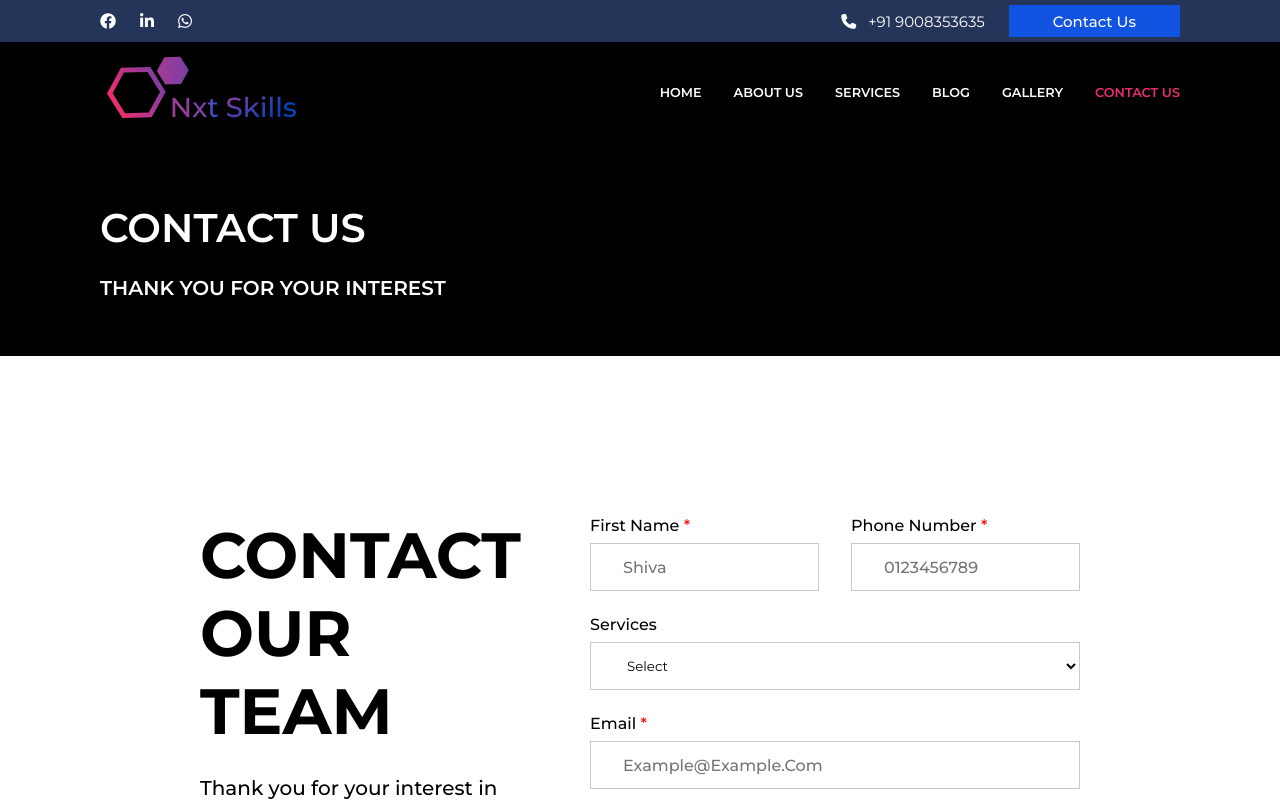
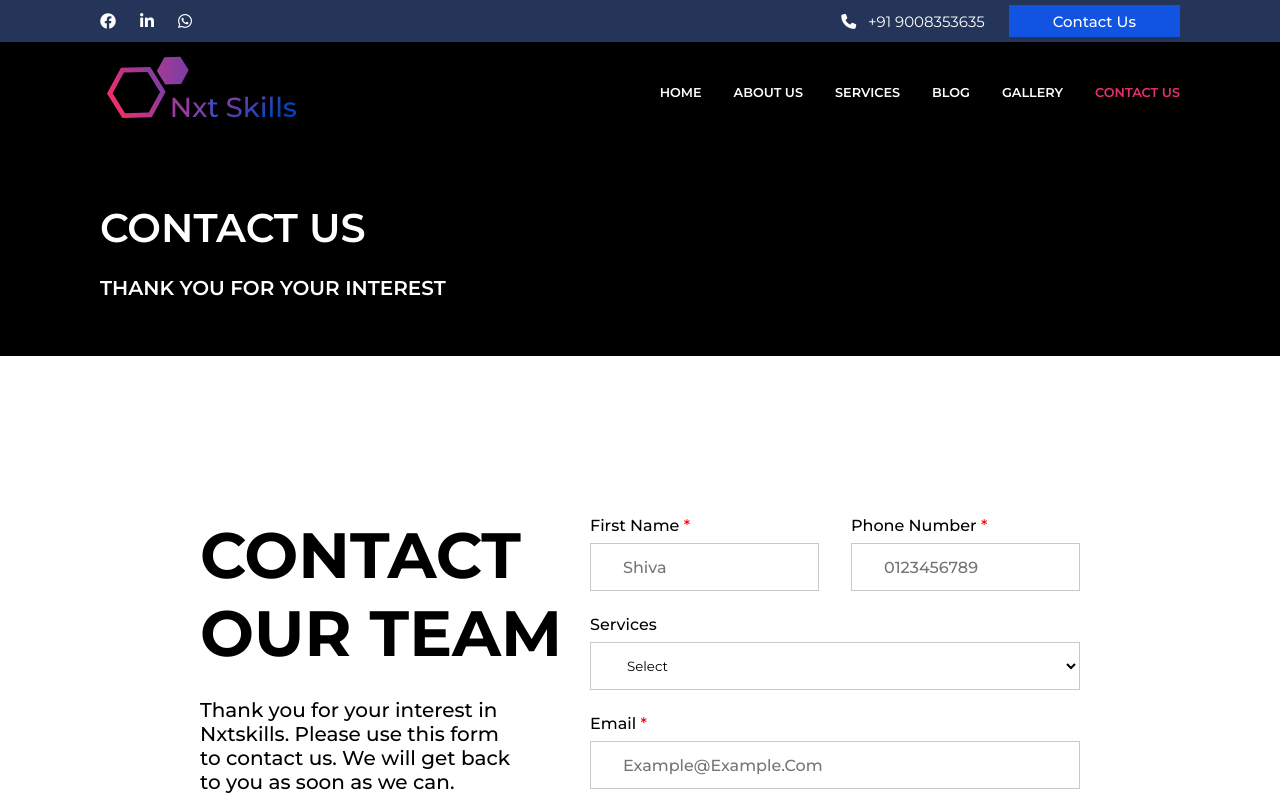
Before and after one commit to Mallikarjun-Mathapati/NXTSkills, a React (Create React App) app: page /Contact-us in a window 1280 px wide. Shown: the top 801 px of the page. Built offline with nearby package versions, Linux system fonts and the light colour scheme.

Commit message:
contact-update

```diff
--- a/src/HomeSections/HomeSection.css
+++ b/src/HomeSections/HomeSection.css
@@ -173,7 +173,7 @@
   align-items: baseline;
 }
 .contact-from-grid-details-heading h2 {
-  width: 95%;
+  width: 100%;
 }
 .contact-from-grid-details-heading p {
   color: #000;
@@ -280,6 +280,7 @@
   background: #fff;
   height: 3rem;
   padding-left: 2rem;
+  width: 100%;
 }
 .contact-form-service-option select::placeholder {
   font-size: 1rem;
```
